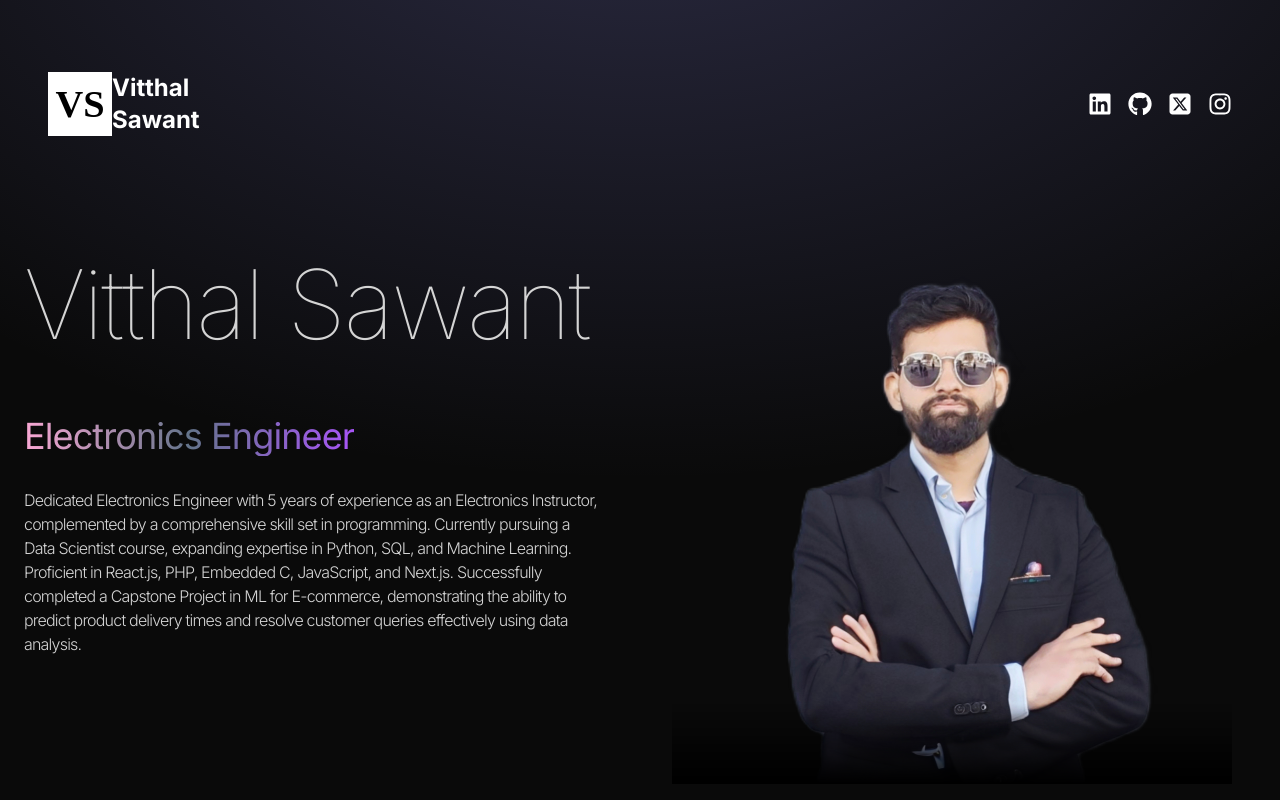
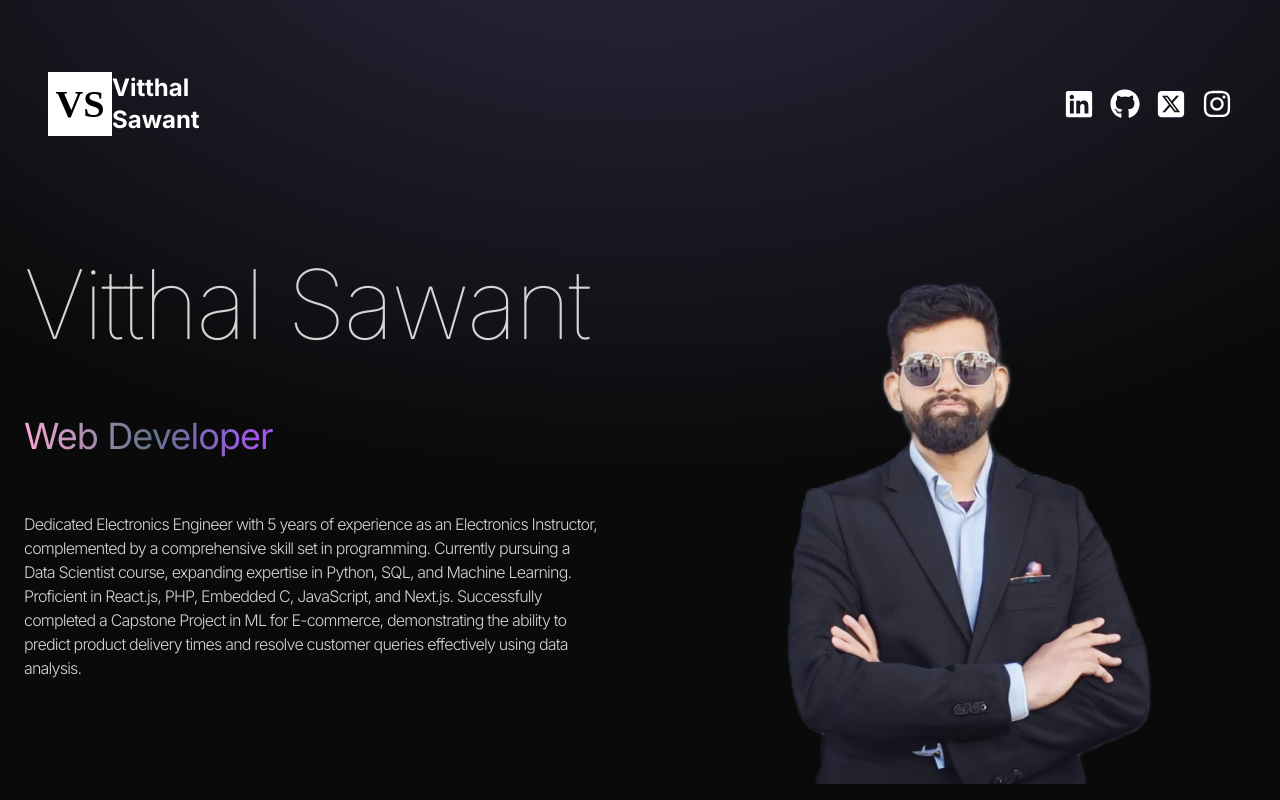
Before and after one commit to vickysawant19/react-portfolio, a React (Vite) app: page / in a window 1280 px wide. Shown: the top 800 px of the page. Built offline with nearby package versions, Linux system fonts and the light colour scheme.

Commit message:
final edit

```diff
--- a/src/components/About.jsx
+++ b/src/components/About.jsx
@@ -7,9 +7,14 @@ motion;
 const About = () => {
   return (
     <div className="border-b border-neutral-900 pb-4 ">
-      <h1 className="my-20 text-center text-4xl">
+      <motion.h1
+        whileInView={{ opacity: 1, y: 0 }}
+        initial={{ opacity: 0, y: -100 }}
+        transition={{ duration: 1 }}
+        className="my-20 text-center text-4xl"
+      >
         About <span className="text-neutral-500">me</span>
-      </h1>
+      </motion.h1>
       <div className="flex flex-wrap">
         <motion.div
           whileInView={{ opacity: 1, x: 0 }}
--- a/src/components/Contact.jsx
+++ b/src/components/Contact.jsx
@@ -1,17 +1,45 @@
 import React from "react";
 import { PROFILE } from "../constants";
+import { motion } from "framer-motion";
 
 const Contact = () => {
   return (
-    <div className="border-b border-neutral-900 pb-20">
-      <h1 className="text-center text-4xl ">Get in Touch</h1>
-      <div className="text-center tracking-tighter">
-        <p className="my-4">{PROFILE.location}</p>
-        <p className="my-4">{PROFILE.phone}</p>
-        <a href={`mailto:${PROFILE.email}`} className="my-4 border-b ">
-          {PROFILE.email}
-        </a>
-      </div>
+    <div className="border-b border-neutral-900 mb-20">
+      <motion.h1
+        whileInView={{ opacity: 1, y: 0 }}
+        initial={{ opacity: 0, y: -100 }}
+        transition={{ duration: 1 }}
+        className="text-center text-4xl mb-8 "
+      >
+        Get in Touch
+      </motion.h1>
+      <motion.div className="text-center tracking-tighter">
+        <motion.p
+          whileInView={{ opacity: 1, x: 0 }}
+          initial={{ opacity: 0, x: 100 }}
+          transition={{ duration: 1 }}
+          className="my-4"
+        >
+          {PROFILE.location}
+        </motion.p>
+        <motion.p
+          whileInView={{ opacity: 1, x: 0 }}
+          initial={{ opacity: 0, x: -100 }}
+          transition={{ duration: 1 }}
+          className="my-4"
+        >
+          {PROFILE.phone}
+        </motion.p>
+        <motion.div
+          whileInView={{ opacity: 1, x: 0 }}
+          initial={{ opacity: 0, x: 100 }}
+          transition={{ duration: 1 }}
+        >
+          <a href={`mailto:${PROFILE.email}`} className="my-4 border-b ">
+            {PROFILE.email}
+          </a>
+        </motion.div>
+      </motion.div>
     </div>
   );
 };
--- a/src/components/Hero.jsx
+++ b/src/components/Hero.jsx
@@ -1,7 +1,8 @@
-import React from "react";
+import React, { useState } from "react";
 import { PROFILE } from "../constants";
 import vitthal from "../assets/vitthal.png";
 import { motion } from "framer-motion";
+import WordsScroll from "./WordsScroll";
 
 const container = (delay) => ({
   hidden: { x: -100, opacity: 0 },
@@ -13,6 +14,7 @@ const container = (delay) => ({
 });
 
 const Hero = () => {
+  const words = ["developer", "teacher", "engineer"];
   return (
     <div className="border-b border-neutral-900 pb-4 lg:mb-36">
       <div className="flex flex-wrap">
@@ -22,7 +24,7 @@ const Hero = () => {
               variants={container(0)}
               initial="hidden"
               animate="visible"
-              className="pb-16 text-6xl font-thin tracking-tight lg:mt-16 lg:text-8xl"
+              className="pb-16 text-6xl font-thin tracking-tight lg:mt-16 lg:text-8xl "
             >
               {PROFILE.name}
             </motion.h1>
@@ -30,9 +32,9 @@ const Hero = () => {
               variants={container(0.5)}
               initial="hidden"
               animate="visible"
-              className="bg-gradient-to-r from-pink-300 via-slate-500 to-purple-500 bg-clip-text text-4xl tracking-tight text-transparent"
+              className="bg-gradient-to-r from-pink-300 via-slate-500 to-purple-500 bg-clip-text text-4xl tracking-tight text-transparent h-16"
             >
-              {PROFILE.title}
+              <WordsScroll words={PROFILE.title} />
             </motion.span>
             <motion.p
               variants={container(1)}
@@ -55,7 +57,6 @@ const Hero = () => {
               src={vitthal}
               alt="vitthal sawant"
             />
-            <div className="w-full h-20 bg-gradient-to-b from-transparent to-black bg-blend-multiply absolute bottom-0 "></div>
           </div>
         </div>
       </div>
--- a/src/components/Nav.jsx
+++ b/src/components/Nav.jsx
@@ -13,11 +13,22 @@ const Nav = () => {
           <h1>Sawant</h1>
         </div>
       </div>
-      <div className="text-white flex items-center justify-center gap-4 text-2xl m-8">
-        <FaLinkedin />
-        <FaGithub />
-        <FaSquareXTwitter />
-        <FaInstagram />
+      <div className="text-white flex items-center justify-center gap-4 text-2xl lg:text-3xl m-8">
+        <a
+          href="https://www.linkedin.com/in/vitthal-sawant-b6476b194/"
+          target="_blank"
+        >
+          <FaLinkedin />
+        </a>
+        <a href="https://github.com/vickysawant19" target="_blank">
+          <FaGithub />
+        </a>
+        <a href="https://twitter.com/vickysawant19" target="_blank">
+          <FaSquareXTwitter />
+        </a>
+        <a href="https://instagram.com/vicky.sawant19" target="_blank">
+          <FaInstagram />
+        </a>
       </div>
     </nav>
   );
--- /dev/null
+++ b/src/components/WordsScroll.jsx
@@ -0,0 +1,37 @@
+import { motion } from "framer-motion";
+import React, { useState, useEffect } from "react";
+
+const WordsScroll = ({ words }) => {
+  const [currentIndex, setCurrentIndex] = useState(0);
+  const [partialWord, setPartialWord] = useState("");
+
+  useEffect(() => {
+    let interval;
+    const currentWord = words[currentIndex];
+    const wordLength = currentWord.length;
+
+    // Start typing the word
+    if (partialWord.length < wordLength) {
+      interval = setInterval(() => {
+        setPartialWord((prevPartialWord) =>
+          currentWord.substring(0, prevPartialWord.length + 1)
+        );
+      }, 100); // Speed of scrolling
+    }
+
+    // Clear interval and update state when word is fully typed
+    if (partialWord.length === wordLength) {
+      clearInterval(interval);
+      setTimeout(() => {
+        setCurrentIndex((prevIndex) => (prevIndex + 1) % words.length);
+        setPartialWord("");
+      }, 2000); // Delay before displaying the next word
+    }
+
+    return () => clearInterval(interval);
+  }, [currentIndex, partialWord, words]);
+
+  return <div>{partialWord}</div>;
+};
+
+export default WordsScroll;
--- a/src/constants/index.js
+++ b/src/constants/index.js
@@ -1,6 +1,11 @@
 export const PROFILE = {
   name: "Vitthal Sawant",
-  title: "Electronics Engineer",
+  title: [
+    "Electronics Engineer",
+    "Web Developer",
+    "Instructor",
+    "Data Scientist",
+  ],
   location: "Banda, Maharashtra, India 416511",
   email: "vitthal.sawant19@gmail.com",
   phone: "+91 9421265218",
@@ -87,10 +92,10 @@ export const PROJECTS = [
       "Developing and fine-tuning machine learning algorithms for accurate delivery time predictions.",
       "Utilizing data-driven solutions to assess and enhance customer query resolution processes.",
     ],
-    links: {
-      website: "https://example.com/predictive-model",
-      github: "https://github.com/example/predictive-model",
-    },
+    // links: {
+    //   website: "https://example.com/predictive-model",
+    //   github: "https://github.com/example/predictive-model",
+    // },
     technologies: [
       "python",
       "Machine Learning",
@@ -106,8 +111,8 @@ export const PROJECTS = [
       "Implemented user authentication and authorization.",
     ],
     links: {
-      website: "https://example.com/url-shortener",
-      github: "https://github.com/example/url-shortener",
+      website: "https://short-this-url.onrender.com",
+      github: "https://github.com/vickysawant19/url-shortner",
     },
     technologies: [
       "React",
@@ -118,14 +123,15 @@ export const PROJECTS = [
     ],
   },
   {
-    name: "Notes App for Company",
+    name: "Notes App for Company D&D",
     details: [
       "Built a full-stack application for managing notes within a company.",
       "Utilized React, Node.js, Express.js, and MongoDB.",
       "Implemented user authentication and authorization with different access levels (admin, manager, employee).",
     ],
     links: {
-      website: "https://example.com/notes-app",
+      website:
+        "https://github.com/vickysawant19/FullStack-MERN-Project-TechNotes",
       github: "https://github.com/example/notes-app",
     },
     technologies: [
@@ -144,8 +150,8 @@ export const PROJECTS = [
       "Utilized Appwrite's database, storage, and other services.",
     ],
     links: {
-      website: "https://example.com/appwrite-todo",
-      github: "https://github.com/example/appwrite-todo",
+      website: "https://appwrite-todo-wheat.vercel.app/",
+      github: "https://github.com/vickysawant19/appwrite-todo",
     },
     technologies: ["Appwrite", "Authentication", "React.js"],
   },
```
Also changed, not shown: src/assets/logo.svg.
